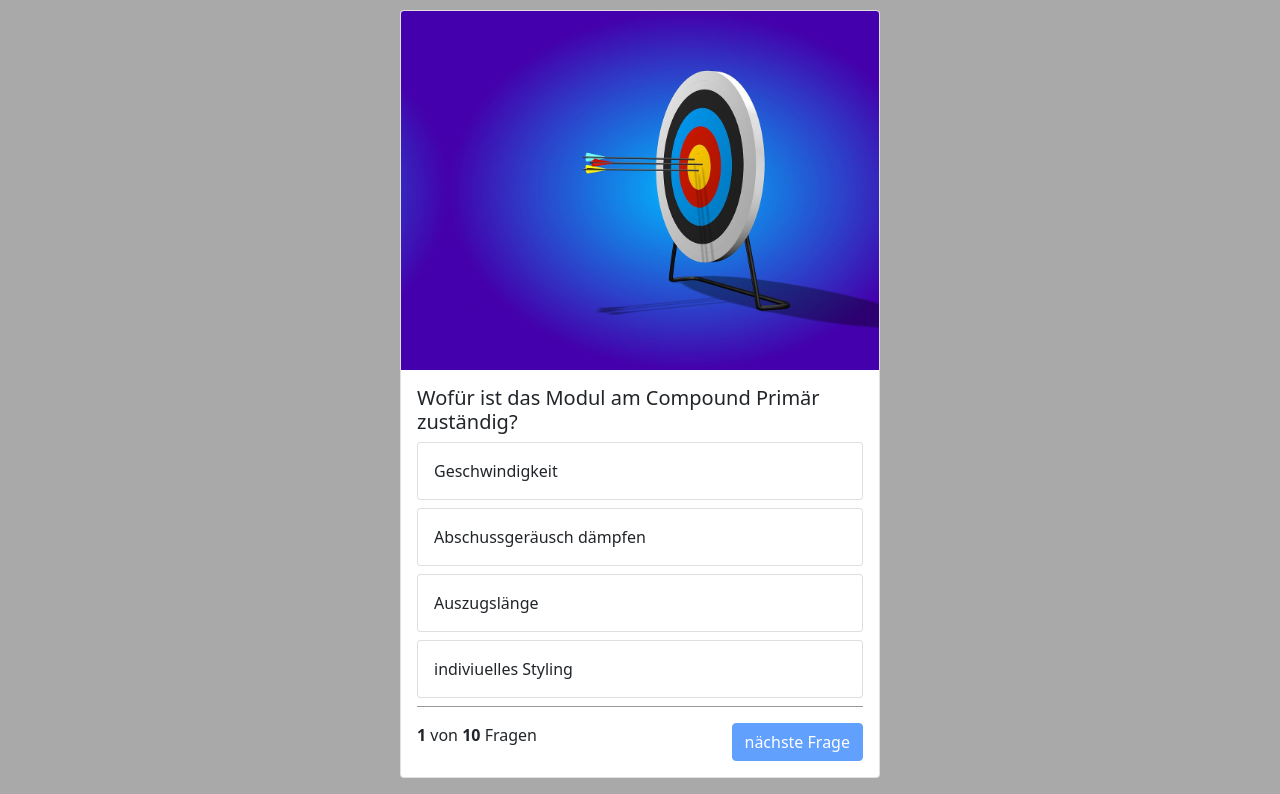
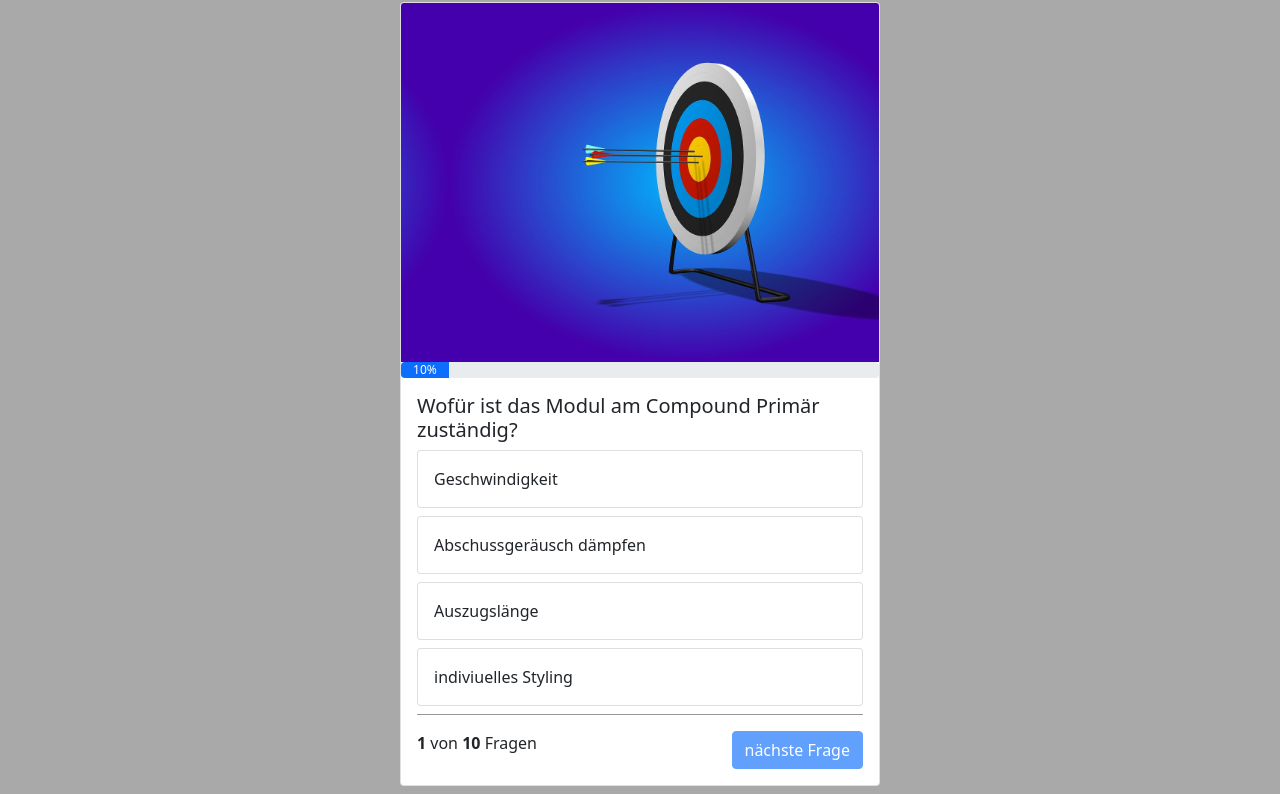
Before and after one commit to Semjasa83/Quizapp, a plain HTML site: page index.html in a window 1280 px wide. Shown: the part 56-850 px from the top of the page. Drawn offline with nearby package versions, Linux system fonts and the light colour scheme.

Commit message:
progressbar added and fixed

```diff
--- a/index.html
+++ b/index.html
@@ -28,6 +28,11 @@
     <div class="container">
         <div class="card quizcard">
             <img src="img/background2.jpg" id="header-image" class="card-img-top card-img-custom">
+
+            <div class="progress">
+                <!--style= width auf 0% ändern, damit es optisch bei 0 startet-->
+                <div class="progress-bar" id="progress-bar" role="progressbar" style="width: 0%;" aria-valuenow="25" aria-valuemin="0" aria-valuemax="100">25%</div>
+              </div>
 
             <div class="card-body" id="end-screen" style="display: none;">
                 <div class="text-center winner-header">Quiz beendet!</div>
--- a/script.js
+++ b/script.js
@@ -95,6 +95,7 @@ function init() {
 function showQuestion() {
 
     if(currentQuestion >= questions.length) {
+        //show Endscreen
         document.getElementById('end-screen').style = ''; // style = '' um das Display None zu entfernen
         document.getElementById('question-body').style = 'display: none';
 
@@ -102,6 +103,13 @@ function showQuestion() {
         document.getElementById('amount-of-right-questions').innerHTML = rightQuestions; // Menge der korrekten Antworten am Endscreen
         document.getElementById('header-image').src = 'img/winner.jpg'
     } else {
+        //show Question
+
+    let percent =  (currentQuestion + 1) /questions.length; //+1 damit die Leiste korrekt startet und endet.
+    percent = Math.round(percent * 100); //math.round(...)rundet die Zahlen
+    document.getElementById('progress-bar').innerHTML = `${percent}%`; // ${}immer bei Strings
+    document.getElementById('progress-bar').style = `width: ${percent}%;`; //style = `width ` -> statt style.width, geht sonst nicht
+    // console.log(`Fortschritt:`, percent);
 
     let question = questions[currentQuestion];
 
```
